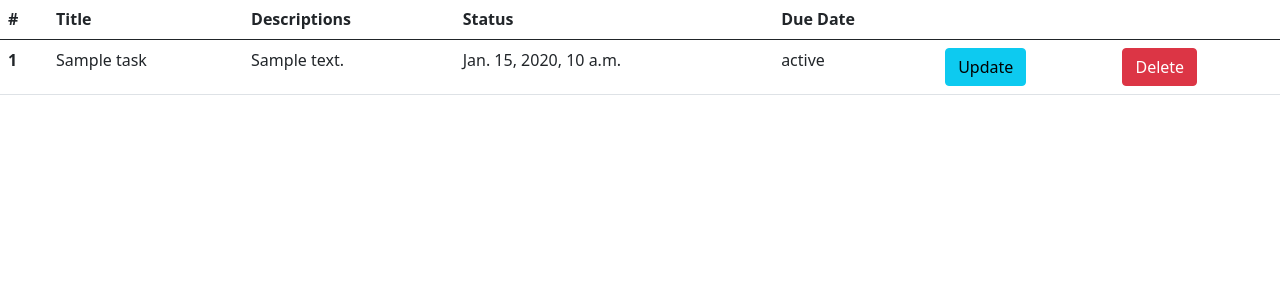
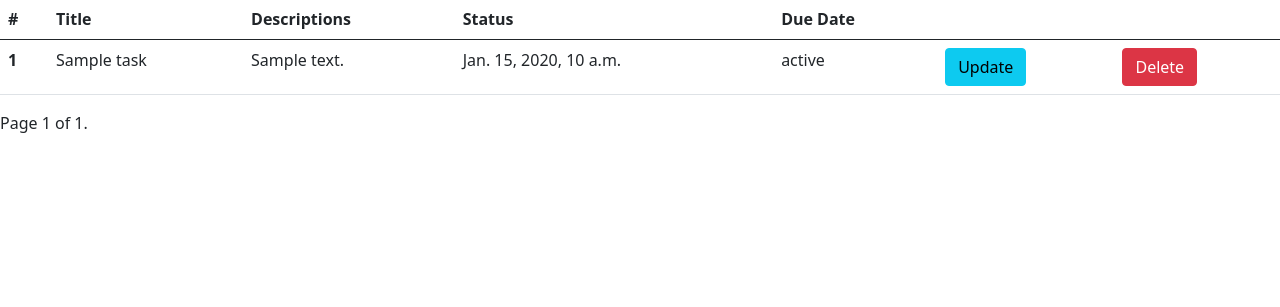
Before and after one commit to mepujan/TaskTracker, a Django app: template task/templates/task-list.html in a window 1280 px wide. Shown: the part 141-448 px from the top of the page. Run offline with Django 4.2, Linux system fonts and the light colour scheme; the template is opened without the code that fills it: most values are stand-ins (such as "Sample title", 1, 10 or a date in 2020).

Commit message:
added pagination

```diff
--- a/task/templates/task-list.html
+++ b/task/templates/task-list.html
@@ -32,4 +32,21 @@
         {% endfor %}
     </tbody>
 </table>
+<div class="pagination">
+    <span class="step-links">
+        {% if page_obj.has_previous %}
+        <a href="?page=1">&laquo; first</a>
+        <a href="?page={{ page_obj.previous_page_number }}">previous</a>
+        {% endif %}
+
+        <span class="current">
+            Page {{ page_obj.number }} of {{ page_obj.paginator.num_pages }}.
+        </span>
+
+        {% if page_obj.has_next %}
+        <a href="?page={{ page_obj.next_page_number }}">next</a>
+        <a href="?page={{ page_obj.paginator.num_pages }}">last &raquo;</a>
+        {% endif %}
+    </span>
+</div>
 {% endblock content %}
--- a/task/views.py
+++ b/task/views.py
@@ -9,6 +9,7 @@ class TaskListView(ListView):
     model = Task
     # context_object_name = 'tasks'
     template_name = 'task-list.html'
+    paginate_by = 10
 
 
 class TaskCreateView(CreateView):
```
